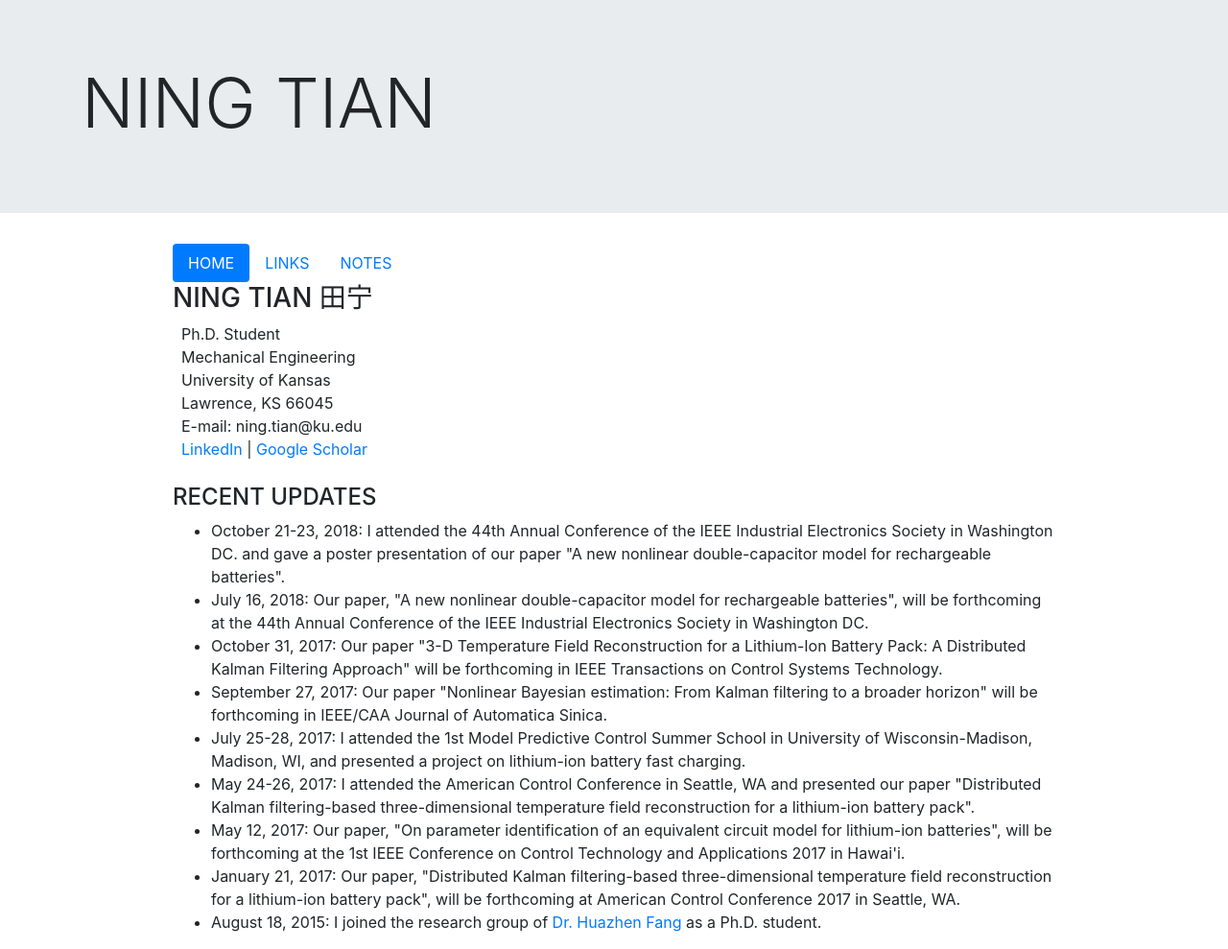
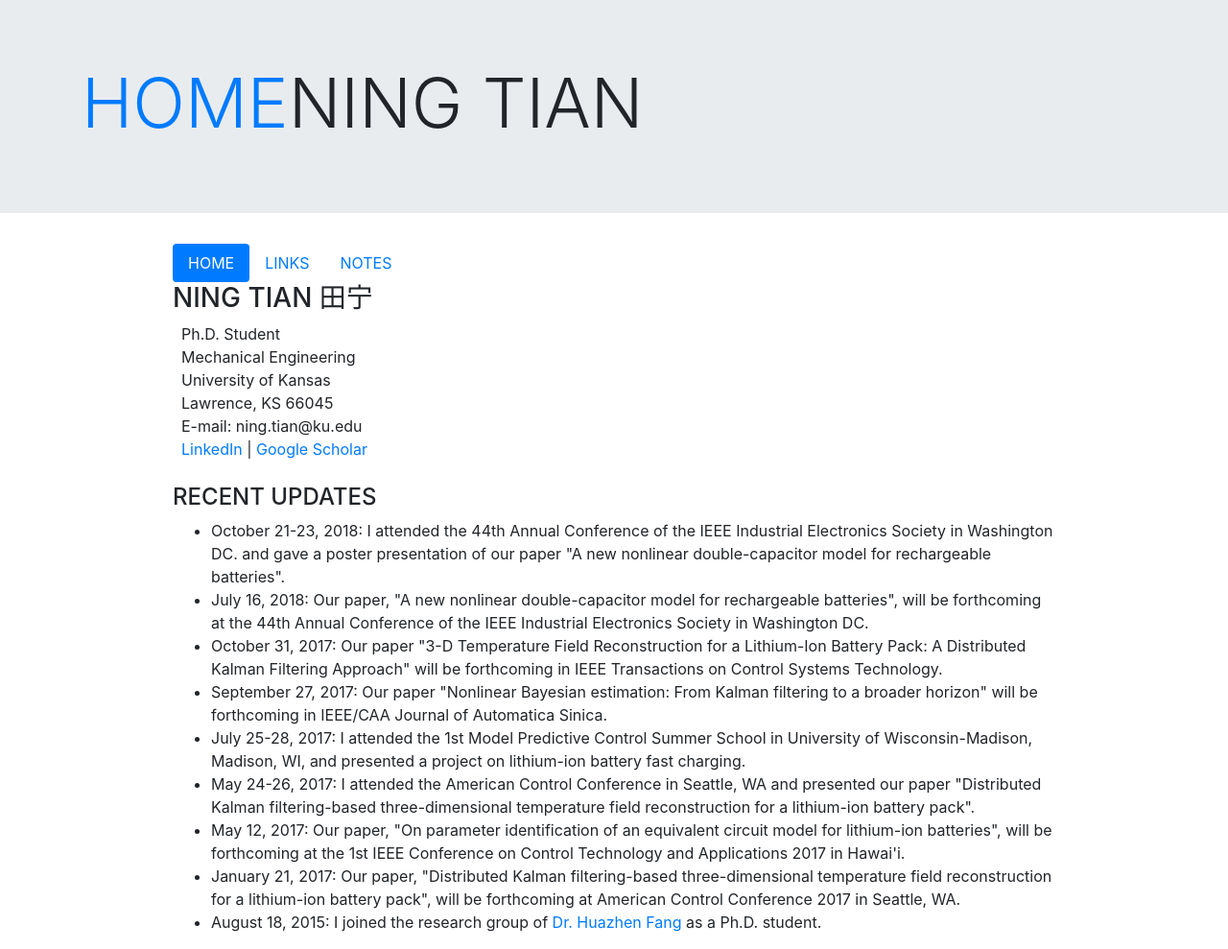
Before and after one commit to ningtian/ningtian.github.io, a Jekyll site: the page index.html, which Jekyll copies as it is, in a window 1280 px wide. Shown: the whole page at 96% size. Built offline with Jekyll 4.4.1, drawn with Linux system fonts in a browser that asks for light colours.

Commit message:
Update index.html

```diff
--- a/index.html
+++ b/index.html
@@ -15,7 +15,7 @@
 <body>
 <div class="jumbotron jumbotron-fluid">
   <div class="container">
-    <h1 class="display-3">NING TIAN</h1>
+    <h1 class="display-3"><a href="/">HOME</a>NING TIAN</h1>
   </div>
 </div>
 
```
